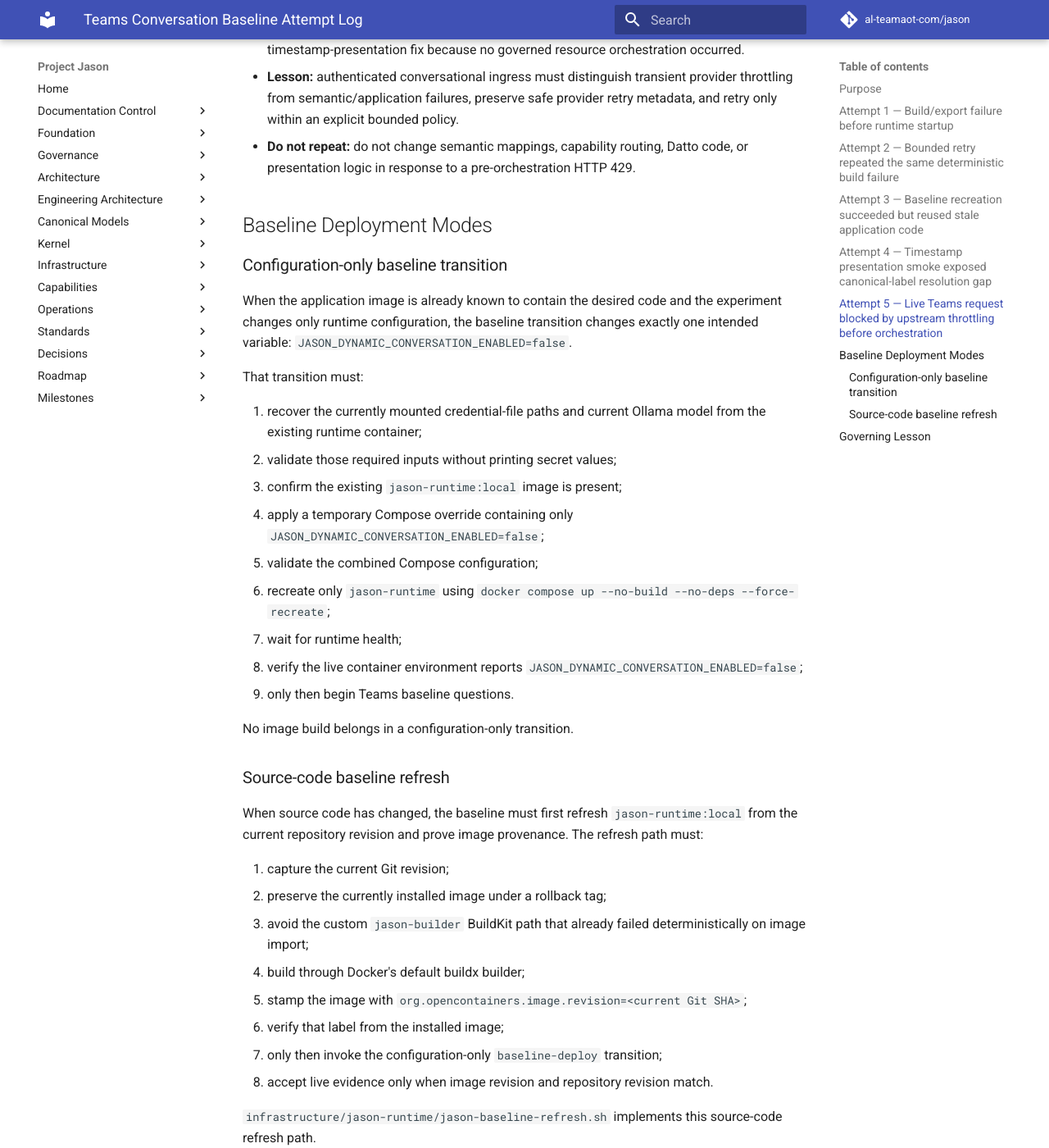
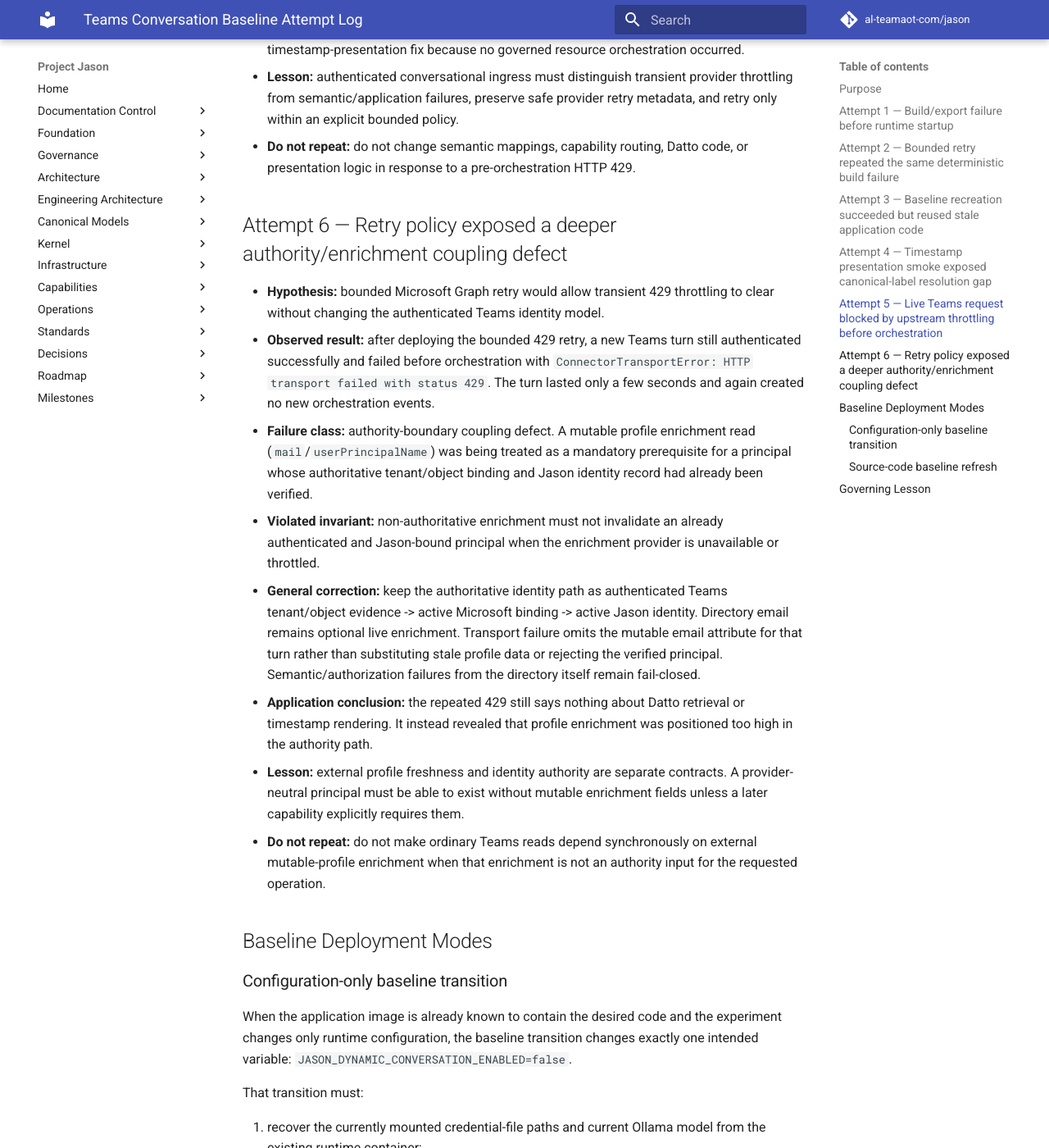
Before and after one commit to al-teamaot-com/jason, an MkDocs documentation site: the page built from docs/operations/Teams-Conversation-Baseline-Attempt-Log-2026-08-19.md, in a window 1280 px wide and 1400 px high, scrolled down 2987 px. Shown: the whole window at 82% size. Built offline with MkDocs 1.6.1 and Material for MkDocs 9.7.7, drawn with Linux system fonts in a browser that asks for light colours; comment, search, counter and statistics services are not loaded; some of the changed text lies outside the part shown.

Commit message:
Document identity enrichment authority boundary

```diff
--- a/docs/operations/Teams-Conversation-Baseline-Attempt-Log-2026-08-19.md
+++ b/docs/operations/Teams-Conversation-Baseline-Attempt-Log-2026-08-19.md
@@ -58,6 +58,17 @@
 - **Lesson:** authenticated conversational ingress must distinguish transient provider throttling from semantic/application failures, preserve safe provider retry metadata, and retry only within an explicit bounded policy.
 - **Do not repeat:** do not change semantic mappings, capability routing, Datto code, or presentation logic in response to a pre-orchestration HTTP 429.
 
+## Attempt 6 — Retry policy exposed a deeper authority/enrichment coupling defect
+
+- **Hypothesis:** bounded Microsoft Graph retry would allow transient 429 throttling to clear without changing the authenticated Teams identity model.
+- **Observed result:** after deploying the bounded 429 retry, a new Teams turn still authenticated successfully and failed before orchestration with `ConnectorTransportError: HTTP transport failed with status 429`. The turn lasted only a few seconds and again created no new orchestration events.
+- **Failure class:** authority-boundary coupling defect. A mutable profile enrichment read (`mail`/`userPrincipalName`) was being treated as a mandatory prerequisite for a principal whose authoritative tenant/object binding and Jason identity record had already been verified.
+- **Violated invariant:** non-authoritative enrichment must not invalidate an already authenticated and Jason-bound principal when the enrichment provider is unavailable or throttled.
+- **General correction:** keep the authoritative identity path as authenticated Teams tenant/object evidence -> active Microsoft binding -> active Jason identity. Directory email remains optional live enrichment. Transport failure omits the mutable email attribute for that turn rather than substituting stale profile data or rejecting the verified principal. Semantic/authorization failures from the directory itself remain fail-closed.
+- **Application conclusion:** the repeated 429 still says nothing about Datto retrieval or timestamp rendering. It instead revealed that profile enrichment was positioned too high in the authority path.
+- **Lesson:** external profile freshness and identity authority are separate contracts. A provider-neutral principal must be able to exist without mutable enrichment fields unless a later capability explicitly requires them.
+- **Do not repeat:** do not make ordinary Teams reads depend synchronously on external mutable-profile enrichment when that enrichment is not an authority input for the requested operation.
+
 ## Baseline Deployment Modes
 
 ### Configuration-only baseline transition
@@ -98,3 +109,5 @@
 > A working-baseline experiment must minimize simultaneous variables, but it must also prove deployment provenance. Configuration-only recreation proves configuration; it does not prove that newly pulled source is running. Any live conclusion about a code change requires a provenance-verified image built from that revision.
 
 > An observed transport failure must remain classified at the layer where it occurred. A pre-orchestration provider throttle is not evidence of a semantic, capability, Datto, or rendering defect.
+
+> Identity authority and mutable profile enrichment are separate contracts. Once authenticated Teams tenant/object evidence has been bound to an active Jason identity, failure of non-authoritative profile enrichment may remove the enrichment but must not invalidate that principal unless the failed provider result itself carries an authority-relevant denial.
```
